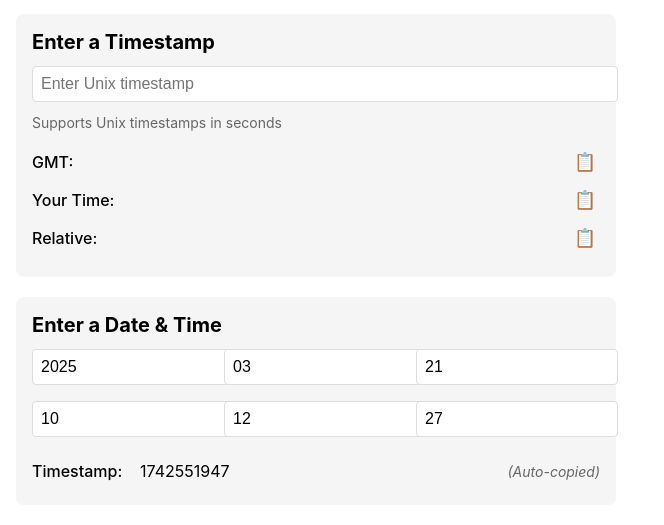
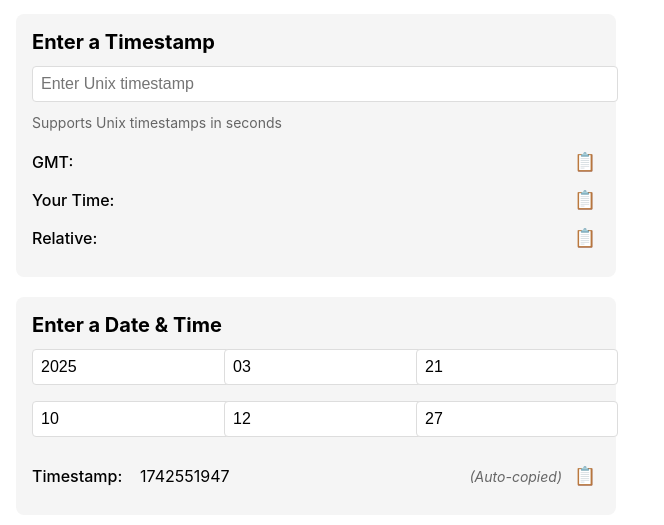
Before and after one commit to ddobrinskiy/unix-converter-extension, a website with bundled scripts: page src/popup/index.html in a window 1280 px wide. Shown: the part 67-592 px from the top of the page, without its empty margins (0-664 px from the left). Built offline with nearby package versions, Linux system fonts and the light colour scheme.

```diff
--- a/src/popup/index.html
+++ b/src/popup/index.html
@@ -49,6 +49,7 @@
                     <span class="label">Timestamp:</span>
                     <span class="value" id="unix-timestamp"></span>
                     <span class="auto-copy-indicator">(Auto-copied)</span>
+                    <button class="copy-btn" data-target="unix-timestamp">📋</button>
                 </div>
             </div>
         </div>
--- a/src/popup/styles.css
+++ b/src/popup/styles.css
@@ -137,5 +137,5 @@
     font-size: 14px;
     color: #666;
     font-style: italic;
-    margin-left: 8px;
+    margin-left: 4px;
 }
```
Also changed, not shown: 1 other file.
